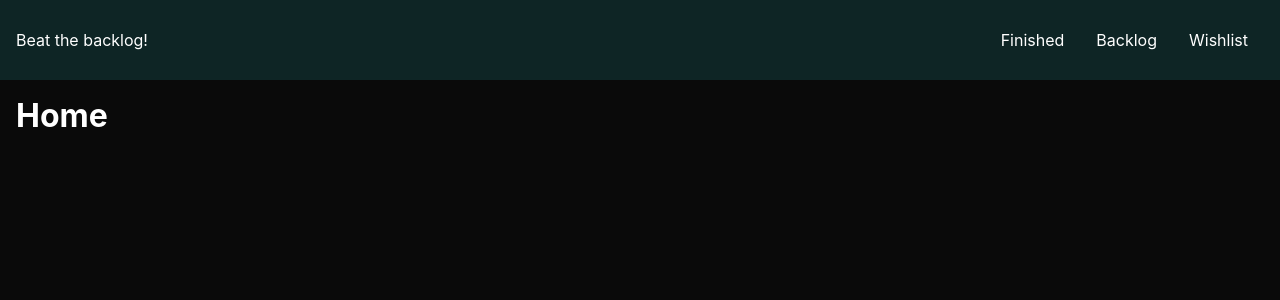
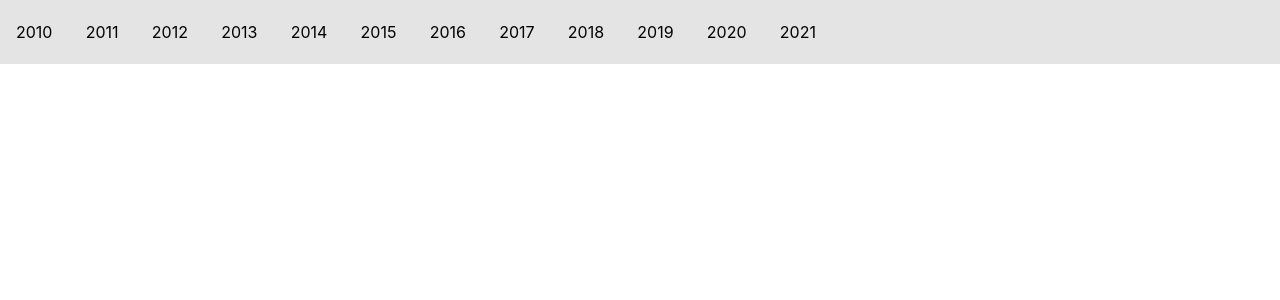
Before and after one commit to fredricagerling/vg-backlog-project, a Next.js app: page / in a window 1280 px wide. Shown: the top 300 px of the page. Built offline with nearby package versions, Linux system fonts and the light colour scheme.

Commit message:
Add experimental styling

```diff
--- a/components/Navbar.tsx
+++ b/components/Navbar.tsx
@@ -4,6 +4,21 @@ import Dropdown from "./Dropdown";
 import BurgerMenu from "./BurgerMenu";
 import { MenuItems } from "./MenuItems";
 import Link from "next/link";
+
+const years = [
+  "2010",
+  "2011",
+  "2012",
+  "2013",
+  "2014",
+  "2015",
+  "2016",
+  "2017",
+  "2018",
+  "2019",
+  "2020",
+  "2021",
+];
 
 const Navbar = () => {
   const [showMenu, setShowMenu] = useState(false);
@@ -15,21 +30,28 @@ const Navbar = () => {
   return (
     <Fragment>
       <nav className={styles.navbar}>
-        <Link href="/">
+        {/* <Link href="/">
           <a className={styles["navbar-logo"]}>Beat the backlog!</a>
-        </Link>
-        <ul className={styles["nav-links"]}>
+        </Link> */}
+        <div className={styles.yearNav}>
+          {years.map((item, index) => {
+            return (
+              <Link key={index} href={`/finished/${item}`}>
+                {item}
+              </Link>
+            );
+          })}
+        </div>
+        {/* <ul className={styles["nav-links"]}>
           {MenuItems.map((item, index) => {
             return (
               <li key={index}>
-                <Link href={item.path}>
-                  {item.title}
-                </Link>
+                <Link href={item.path}>{item.title}</Link>
               </li>
             );
           })}
-        </ul>
-        <BurgerMenu openMenu={toggleMenu} />
+        </ul> */}
+        {/* <BurgerMenu openMenu={toggleMenu} /> */}
       </nav>
       <Dropdown onShow={showMenu} />
     </Fragment>
--- a/styles/GameCard.module.css
+++ b/styles/GameCard.module.css
@@ -1,11 +1,13 @@
 .gameCard {
   height: 6rem;
-  background-color: blueviolet;
   margin-bottom: 1rem;
   width: 300px;
   display: flex;
   border-radius: 5px;
   padding: 0.5rem;
+  color: black;
+  border: 1px  solid rgb(158, 158, 158);
+  box-shadow: 1px 1px 1px 1px rgba(0, 0, 0, 0.5);
 }
 
 .info {
--- a/styles/Navbar.module.css
+++ b/styles/Navbar.module.css
@@ -1,6 +1,6 @@
 .navbar {
-  background-color: rgb(14, 37, 37);
-  height: 5rem;
+  background-color: rgb(228, 228, 228);
+  height: 4rem;
   display: flex;
   align-items: center;
   padding: 1rem;
@@ -10,13 +10,13 @@
 }
 
 .navbar a {
-  color: white;
+  color: black;
   text-decoration: none;
 }
 
 .nav-links {
   display: flex;
-  color: white;
+  color: black;
   list-style: none;
   justify-content: flex-end;
   flex: 1;
@@ -27,7 +27,17 @@
 }
 
 .nav-links a:hover {
-  color: rgb(141, 137, 180);
+  color: rgb(39, 39, 39);
+}
+
+.yearNav {
+  display: flex;
+  justify-content: space-between;
+  width: 800px;
+}
+
+.yearNav a {
+  color: black;
 }
 
 @media screen and (max-width: 600px) {
--- a/styles/globals.css
+++ b/styles/globals.css
@@ -8,7 +8,7 @@ html,
 body {
   font-family: -apple-system, BlinkMacSystemFont, Segoe UI, Roboto, Oxygen,
     Ubuntu, Cantarell, Fira Sans, Droid Sans, Helvetica Neue, sans-serif;
-  background-color: rgb(10, 10, 10);
+  /* background-color: rgb(10, 10, 10); */
   color: white;
 }
 main {
```
Also changed, not shown: pages/finished/[year].tsx (+10 -27 lines), pages/finished/index.tsx (+2 -20 lines), styles/GameList.module.css (+13 -2 lines).
